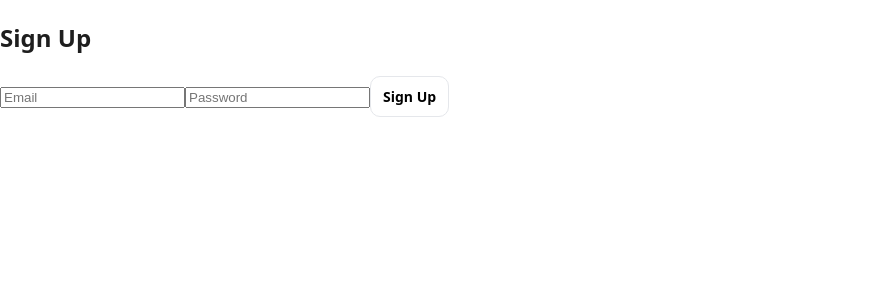
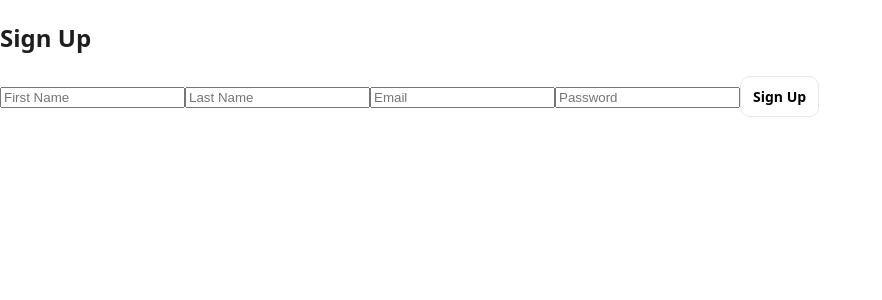
Before and after one commit to JamesJones-compsci/classmate3000-frontend_v3-deployment, a React (Vite) app: page /signup in a window 1280 px wide. Shown: the top 300 px of the page, without its empty margins (0-882 px from the left). Built offline with nearby package versions, Linux system fonts and the light colour scheme; no server answers.

Commit message:
Updated Signup.jsx to debug registration issues

```diff
--- a/src/pages/Signup.jsx
+++ b/src/pages/Signup.jsx
@@ -4,6 +4,8 @@
 import { useNavigate } from "react-router-dom";
 
 export default function Signup() {
+    const [firstName, setFirstName] = useState("");
+    const [lastName, setLastName] = useState("");
     const [email, setEmail] = useState("");
     const [password, setPassword] = useState("");
     const { login } = useAuth();
@@ -14,6 +16,8 @@
 
         try {
             const res = await api.post("/api/v1/auth/register", {
+                firstName,
+                lastName,
                 email,
                 password
             });
@@ -30,6 +34,18 @@
             <h2>Sign Up</h2>
 
             <form onSubmit={handleSubmit}>
+                <input
+                    value={firstName}
+                    onChange={(e) => setFirstName(e.target.value)}
+                    placeholder="First Name"
+                />
+
+                <input
+                    value={lastName}
+                    onChange={(e) => setLastName(e.target.value)}
+                    placeholder="Last Name"
+                />
+
                 <input
                     value={email}
                     onChange={(e) => setEmail(e.target.value)}
```
